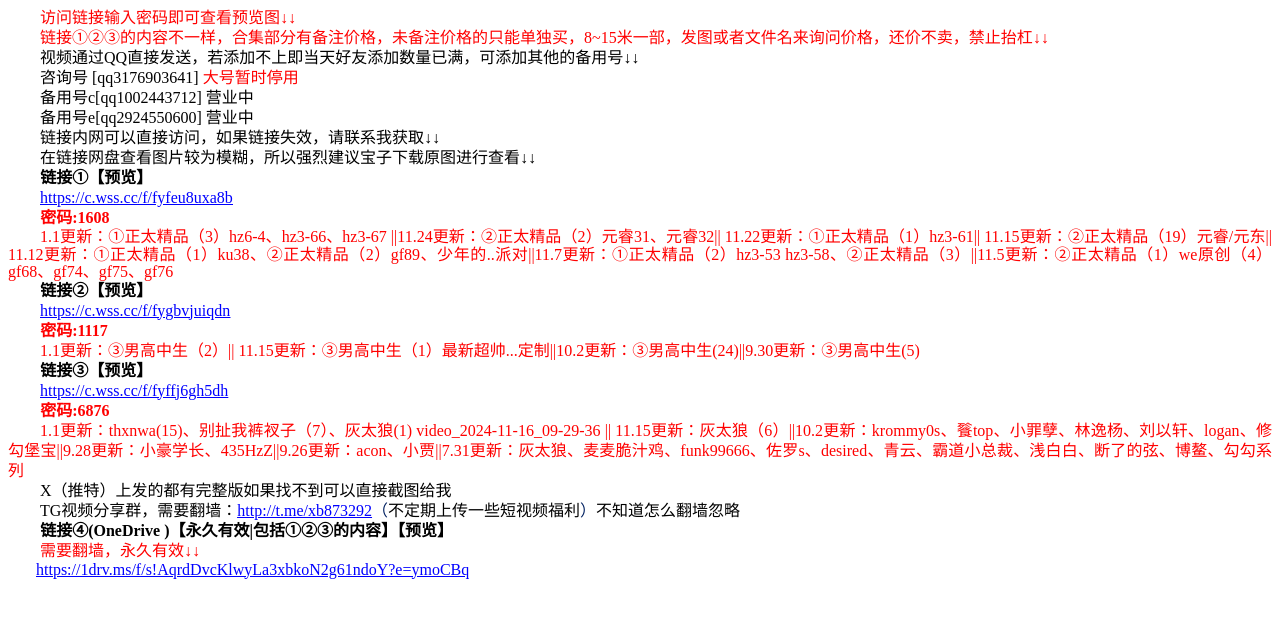
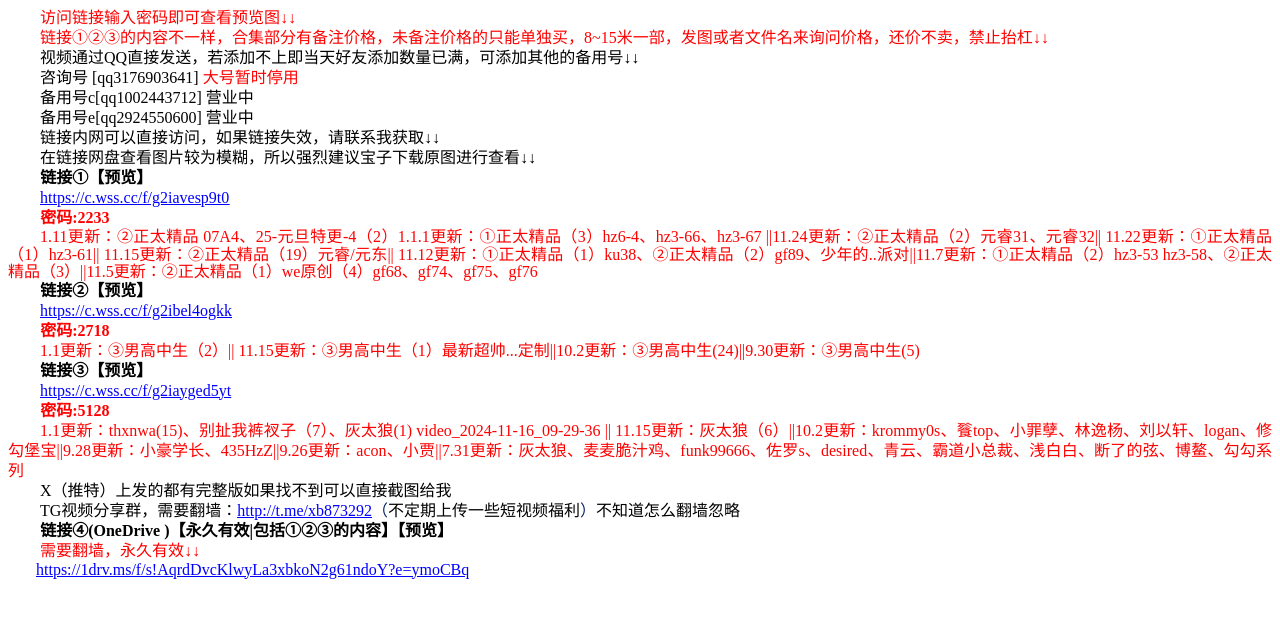
Before and after one commit to kyle392/kylecode, a plain HTML site: page index.htm in a window 1280 px wide. Drawn offline with Linux system fonts and the light colour scheme.

Commit message:
Update index.htm

```diff
--- a/index.htm
+++ b/index.htm
@@ -624,41 +624,41 @@ mso-char-indent-count:2.0000;line-height:125%;" ><b><span style="mso-spacerun:'y
 font-weight:bold;font-size:12.0000pt;mso-font-kerning:1.0000pt;" ><font face="华文中宋" >链接</font><font face="华文中宋" >①</font></span></b><b><span style="mso-spacerun:'yes';font-family:华文中宋;line-height:125%;
 font-weight:bold;font-size:12.0000pt;mso-font-kerning:1.0000pt;" ><font face="华文中宋" >【预览】</font></span></b><span style="mso-spacerun:'yes';font-family:华文中宋;line-height:125%;
 font-size:12.0000pt;mso-font-kerning:1.0000pt;background:rgb(255,0,0);
-mso-highlight:rgb(255,0,0);" ><o:p></o:p></span></p><p class=MsoNormal  style="text-indent:24.0000pt;mso-char-indent-count:2.0000;line-height:125%;" ><span><a href="https://c.wss.cc/f/fyfeu8uxa8b" ><u><span class="15"  style="mso-spacerun:'yes';font-family:华文中宋;line-height:125%;
+mso-highlight:rgb(255,0,0);" ><o:p></o:p></span></p><p class=MsoNormal  style="text-indent:24.0000pt;mso-char-indent-count:2.0000;line-height:125%;" ><span><a href="https://c.wss.cc/f/g2iavesp9t0" ><u><span class="15"  style="mso-spacerun:'yes';font-family:华文中宋;line-height:125%;
 color:rgb(0,0,255);text-decoration:underline;text-underline:single;
-font-size:12.0000pt;" ><font face="华文中宋" >https://c.wss.cc/f/fyfeu8uxa8b</font></span></u></a></span><span style="mso-spacerun:'yes';font-family:华文中宋;line-height:125%;
+font-size:12.0000pt;" ><font face="华文中宋" >https://c.wss.cc/f/g2iavesp9t0</font></span></u></a></span><span style="mso-spacerun:'yes';font-family:华文中宋;line-height:125%;
 color:rgb(0,32,96);font-size:12.0000pt;mso-font-kerning:1.0000pt;" >&nbsp;</span><span style="mso-spacerun:'yes';font-family:华文中宋;line-height:125%;
 color:rgb(0,32,96);font-size:12.0000pt;mso-font-kerning:1.0000pt;" ><o:p></o:p></span></p><p class=MsoNormal  style="text-indent:24.1000pt;mso-char-indent-count:2.0000;line-height:125%;" ><b><span style="mso-spacerun:'yes';font-family:华文中宋;line-height:125%;
 color:rgb(255,0,0);font-weight:bold;font-size:12.0000pt;
-mso-font-kerning:1.0000pt;" ><font face="华文中宋" >密码</font><font face="华文中宋" >:1608</font></span></b><span style="mso-spacerun:'yes';font-family:华文中宋;line-height:125%;
+mso-font-kerning:1.0000pt;" ><font face="华文中宋" >密码</font><font face="华文中宋" >:2233</font></span></b><span style="mso-spacerun:'yes';font-family:华文中宋;line-height:125%;
 color:rgb(0,32,96);font-size:12.0000pt;mso-font-kerning:1.0000pt;" >&nbsp;</span><span style="mso-spacerun:'yes';font-family:华文中宋;line-height:125%;
 color:rgb(0,32,96);font-size:12.0000pt;mso-font-kerning:1.0000pt;" ><o:p></o:p></span></p><p class=MsoNormal  align=justify  style="margin-top:0.0000pt;margin-right:0.0000pt;margin-bottom:0.0000pt;
 margin-left:0.0000pt;text-indent:24.0000pt;mso-pagination:widow-orphan;
 text-align:justify;text-justify:inter-ideograph;line-height:13.1500pt;" ><span style="mso-spacerun:'yes';font-family:华文中宋;color:rgb(255,0,0);
-font-size:12.0000pt;mso-font-kerning:1.0000pt;" ><font face="华文中宋" >1.1更新：①正太精品（3）hz6-4、hz3-66、hz3-67 ||11.24更新：②正太精品（2）元睿31、元睿32|| 11.22更新：①正太精品（1）hz3-61|| 11.15更新：②正太精品（19）元睿/元东|| 11.12更新：①正太精品（1）ku38、②正太精品（2）gf89、少年的..派对||11.7更新：①正太精品（2）hz3-53 hz3-58、②正太精品（3）||11.5更新：②正太精品（1）we原创（4）gf68、gf74、gf75、gf76</font></span><span style="mso-spacerun:'yes';font-family:华文中宋;color:rgb(255,0,0);
+font-size:12.0000pt;mso-font-kerning:1.0000pt;" ><font face="华文中宋" >1.11更新：②正太精品 07A4、25-元旦特更-4（2）1.1.1更新：①正太精品（3）hz6-4、hz3-66、hz3-67 ||11.24更新：②正太精品（2）元睿31、元睿32|| 11.22更新：①正太精品（1）hz3-61|| 11.15更新：②正太精品（19）元睿/元东|| 11.12更新：①正太精品（1）ku38、②正太精品（2）gf89、少年的..派对||11.7更新：①正太精品（2）hz3-53 hz3-58、②正太精品（3）||11.5更新：②正太精品（1）we原创（4）gf68、gf74、gf75、gf76</font></span><span style="mso-spacerun:'yes';font-family:华文中宋;color:rgb(255,0,0);
 font-size:12.0000pt;mso-font-kerning:1.0000pt;" ><o:p></o:p></span></p><p class=MsoNormal  style="text-indent:24.1000pt;mso-char-indent-count:2.0000;line-height:125%;" ><b><span style="mso-spacerun:'yes';font-family:华文中宋;line-height:125%;
 font-weight:bold;font-size:12.0000pt;mso-font-kerning:1.0000pt;" ><font face="华文中宋" >链</font></span></b><b><span style="mso-spacerun:'yes';font-family:华文中宋;line-height:125%;
 font-weight:bold;font-size:12.0000pt;mso-font-kerning:1.0000pt;" ><font face="华文中宋" >接</font></span></b><b><span style="mso-spacerun:'yes';font-family:华文中宋;line-height:125%;
 font-weight:bold;font-size:12.0000pt;mso-font-kerning:1.0000pt;" ><font face="华文中宋" >②【预览】</font></span></b><b><span style="mso-spacerun:'yes';font-family:华文中宋;line-height:125%;
-font-weight:bold;font-size:12.0000pt;mso-font-kerning:1.0000pt;" ><o:p></o:p></span></b></p><p class=MsoNormal  style="text-indent:24.0000pt;mso-char-indent-count:2.0000;line-height:125%;" ><span><a href="https://c.wss.cc/f/fygbvjuiqdn" ><u><span class="15"  style="mso-spacerun:'yes';font-family:华文中宋;line-height:125%;
+font-weight:bold;font-size:12.0000pt;mso-font-kerning:1.0000pt;" ><o:p></o:p></span></b></p><p class=MsoNormal  style="text-indent:24.0000pt;mso-char-indent-count:2.0000;line-height:125%;" ><span><a href="https://c.wss.cc/f/g2ibel4ogkk" ><u><span class="15"  style="mso-spacerun:'yes';font-family:华文中宋;line-height:125%;
 color:rgb(0,0,255);text-decoration:underline;text-underline:single;
-font-size:12.0000pt;" ><font face="华文中宋" >https://c.wss.cc/f/fygbvjuiqdn</font></span></u></a></span><span style="mso-spacerun:'yes';font-family:华文中宋;line-height:125%;
+font-size:12.0000pt;" ><font face="华文中宋" >https://c.wss.cc/f/g2ibel4ogkk</font></span></u></a></span><span style="mso-spacerun:'yes';font-family:华文中宋;line-height:125%;
 color:rgb(0,32,96);font-size:12.0000pt;mso-font-kerning:1.0000pt;" >&nbsp;</span><span style="mso-spacerun:'yes';font-family:华文中宋;line-height:125%;
 color:rgb(0,32,96);font-size:12.0000pt;mso-font-kerning:1.0000pt;" ><o:p></o:p></span></p><p class=MsoNormal  style="text-indent:24.1000pt;mso-char-indent-count:2.0000;line-height:125%;" ><b><span style="mso-spacerun:'yes';font-family:华文中宋;line-height:125%;
 color:rgb(255,0,0);font-weight:bold;font-size:12.0000pt;
-mso-font-kerning:1.0000pt;" ><font face="华文中宋" >密码</font><font face="华文中宋" >:1117</font></span></b><span style="mso-spacerun:'yes';font-family:华文中宋;line-height:125%;
+mso-font-kerning:1.0000pt;" ><font face="华文中宋" >密码</font><font face="华文中宋" >:2718</font></span></b><span style="mso-spacerun:'yes';font-family:华文中宋;line-height:125%;
 color:rgb(0,32,96);font-size:12.0000pt;mso-font-kerning:1.0000pt;" >&nbsp;</span><span style="mso-spacerun:'yes';font-family:华文中宋;line-height:125%;
 color:rgb(0,32,96);font-size:12.0000pt;mso-font-kerning:1.0000pt;" ><o:p></o:p></span></p><p class=MsoNormal  style="text-indent:24.0000pt;mso-char-indent-count:2.0000;line-height:125%;" ><span style="mso-spacerun:'yes';font-family:华文中宋;line-height:125%;
 color:rgb(255,0,0);font-size:12.0000pt;mso-font-kerning:1.0000pt;" ><font face="华文中宋" >1.1更新：③男高中生（2）|| 11.15更新：③男高中生（1）最新超帅...定制||10.2更新：③男高中生(24)||9.30更新：③男高中生(5)</font></span><span style="mso-spacerun:'yes';font-family:华文中宋;line-height:125%;
 color:rgb(0,32,96);font-size:12.0000pt;mso-font-kerning:1.0000pt;" ><o:p></o:p></span></p><p class=MsoNormal  style="text-indent:24.1000pt;mso-char-indent-count:2.0000;line-height:125%;" ><b><span style="mso-spacerun:'yes';font-family:华文中宋;line-height:125%;
 font-weight:bold;font-size:12.0000pt;mso-font-kerning:1.0000pt;" ><font face="华文中宋" >链接</font><font face="华文中宋" >③【预览】</font></span></b><b><span style="mso-spacerun:'yes';font-family:华文中宋;line-height:125%;
-font-weight:bold;font-size:12.0000pt;mso-font-kerning:1.0000pt;" ><o:p></o:p></span></b></p><p class=MsoNormal  style="text-indent:24.0000pt;mso-char-indent-count:2.0000;line-height:125%;" ><span><a href="https://c.wss.cc/f/fyffj6gh5dh" ><u><span class="15"  style="mso-spacerun:'yes';font-family:华文中宋;line-height:125%;
+font-weight:bold;font-size:12.0000pt;mso-font-kerning:1.0000pt;" ><o:p></o:p></span></b></p><p class=MsoNormal  style="text-indent:24.0000pt;mso-char-indent-count:2.0000;line-height:125%;" ><span><a href="https://c.wss.cc/f/g2iayged5yt" ><u><span class="15"  style="mso-spacerun:'yes';font-family:华文中宋;line-height:125%;
 color:rgb(0,0,255);text-decoration:underline;text-underline:single;
-font-size:12.0000pt;" ><font face="华文中宋" >https://c.wss.cc/f/fyffj6gh5dh</font></span></u></a></span><span style="mso-spacerun:'yes';font-family:华文中宋;line-height:125%;
+font-size:12.0000pt;" ><font face="华文中宋" >https://c.wss.cc/f/g2iayged5yt</font></span></u></a></span><span style="mso-spacerun:'yes';font-family:华文中宋;line-height:125%;
 color:rgb(0,32,96);font-size:12.0000pt;mso-font-kerning:1.0000pt;" >&nbsp;</span><span style="mso-spacerun:'yes';font-family:华文中宋;line-height:125%;
 color:rgb(0,32,96);font-size:12.0000pt;mso-font-kerning:1.0000pt;" ><o:p></o:p></span></p><p class=MsoNormal  style="text-indent:24.1000pt;mso-char-indent-count:2.0000;line-height:125%;" ><b><span style="mso-spacerun:'yes';font-family:华文中宋;line-height:125%;
 color:rgb(255,0,0);font-weight:bold;font-size:12.0000pt;
-mso-font-kerning:1.0000pt;" ><font face="华文中宋" >密码</font><font face="华文中宋" >:6876</font></span></b><b><span style="mso-spacerun:'yes';font-family:华文中宋;line-height:125%;
+mso-font-kerning:1.0000pt;" ><font face="华文中宋" >密码</font><font face="华文中宋" >:5128</font></span></b><b><span style="mso-spacerun:'yes';font-family:华文中宋;line-height:125%;
 color:rgb(255,0,0);font-weight:bold;font-size:12.0000pt;
 mso-font-kerning:1.0000pt;" ><o:p></o:p></span></b></p><p class=MsoNormal  style="text-indent:24.0000pt;mso-char-indent-count:2.0000;line-height:125%;" ><span style="mso-spacerun:'yes';font-family:华文中宋;line-height:125%;
 color:rgb(255,0,0);font-size:12.0000pt;mso-font-kerning:1.0000pt;" ><font face="华文中宋" >1.1更新：thxnwa(15)、别扯我裤衩子（7）、灰太狼(1) video_2024-11-16_09-29-36 || 11.15更新：灰太狼（6）||10.2更新：krommy0s、餮top、小罪孽、林逸杨、刘以轩、logan、修勾堡宝||9.28更新：小豪学长、435HzZ||9.26更新：acon、小贾||7.31更新：灰太狼、麦麦脆汁鸡、funk99666、佐罗s、desired、青云、霸道小总裁、浅白白、断了的弦、博鳌、勾勾系列</font></span><b><span style="mso-spacerun:'yes';font-family:华文中宋;line-height:125%;
```
